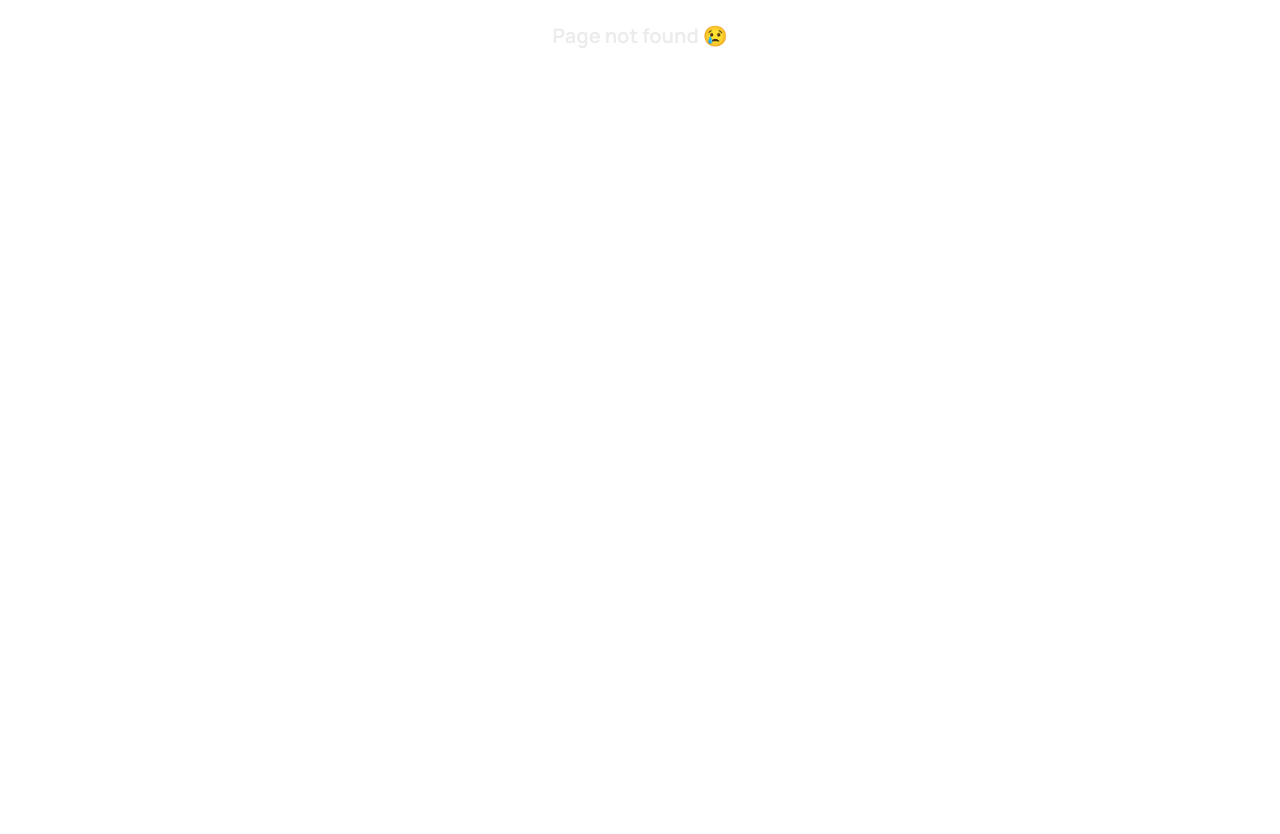
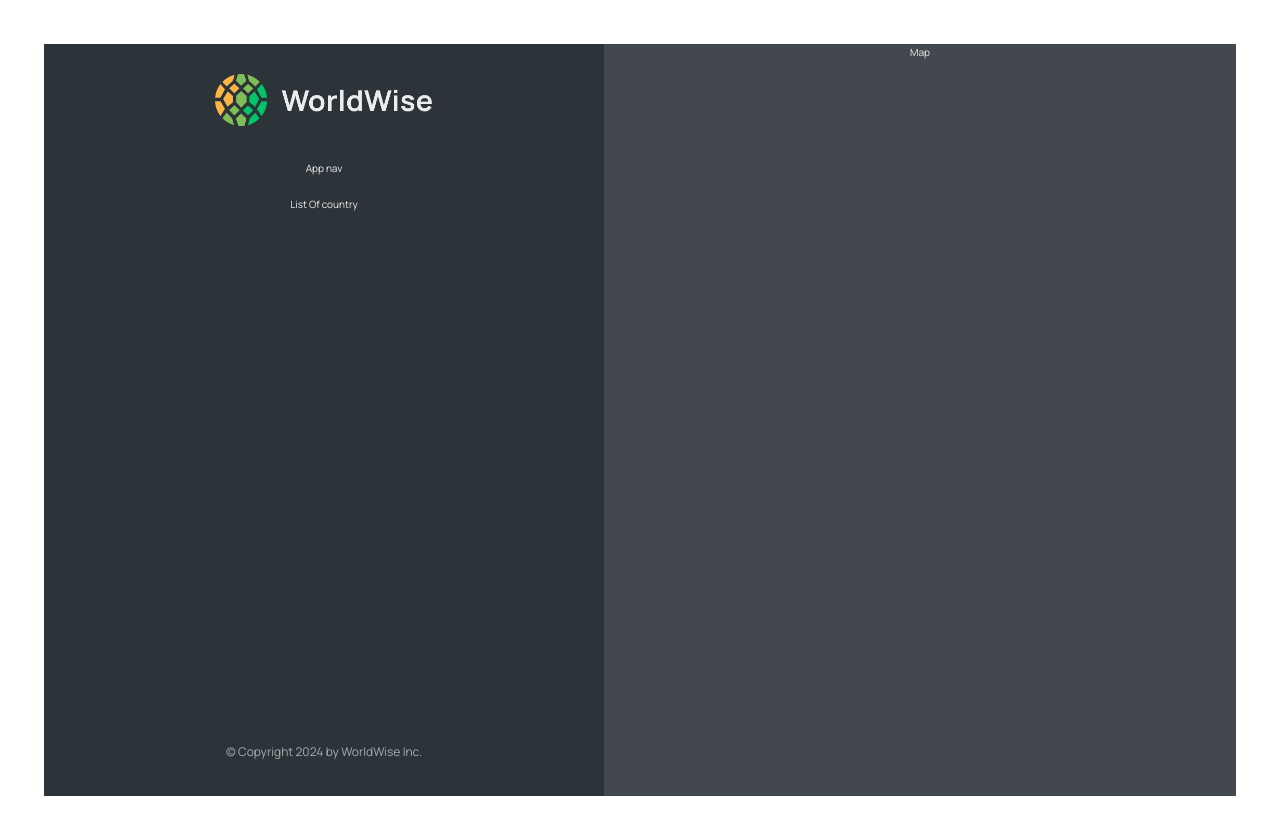
Before and after one commit to sol-tad/World-Wide, a React (Vite) app: page /app/countries in a window 1280 px wide. Before the commit this address had no page. Shown: the top 834 px of the page. Before the commit the page ends 800 px from the top, so only its background shows below. Built offline with nearby package versions, Linux system fonts and the light colour scheme.

Commit message:
apply nested route for App layout page

```diff
--- a/src/App.jsx
+++ b/src/App.jsx
@@ -9,16 +9,19 @@ import Login from "./pages/Login";
 
 function App() {
   return (
-
     <BrowserRouter>
       <Routes>
         <Route path="/" element={<HomePage />} />
         <Route path="product" element={<Product />} />
         <Route path="pricing" element={<Pricing />} />
         <Route path="/login" element={<Login />} />
-        <Route path="/app" element={<AppLayout />} />
+        <Route path="/app" element={<AppLayout />}>
+          {/* //nested Route */}
+          <Route path="city" element={<p>List Of City</p>}/>
+          <Route path="countries" element={<p>List Of country</p>}/>
+          <Route path="form" element={<p>Form</p>}/>
+        </Route>
         <Route path="*" element={<PageNotFound />} />
-
       </Routes>
     </BrowserRouter>
   );
--- a/src/components/Sidebar.jsx
+++ b/src/components/Sidebar.jsx
@@ -2,13 +2,14 @@ import React from "react";
 import styles from "./Sidebar.module.css";
 import Logo from './Logo';
 import AppNav from './AppNav';
+import { Outlet } from "react-router-dom";
 
 function Sidebar() {
   return (
     <div className={styles.sidebar}>
       <Logo />
       <AppNav />
-      <p>List of city</p>
+      <Outlet/>  {/*Helps to render child/nested routes where ever we want */}
       <footer className={styles.footer}>
         <p className={styles.copyright}> &copy; Copyright {new Date().getFullYear()} by WorldWise Inc.</p>
       </footer>
```
